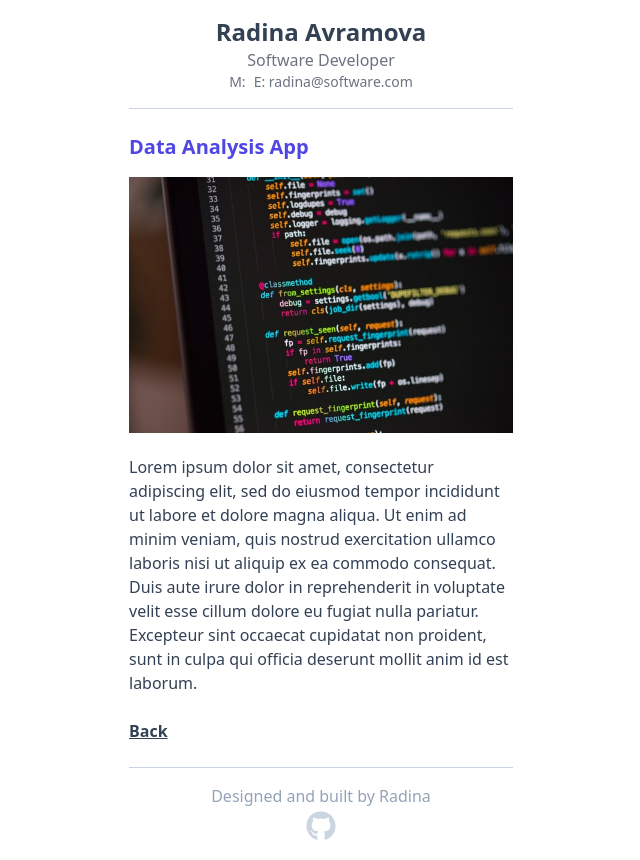
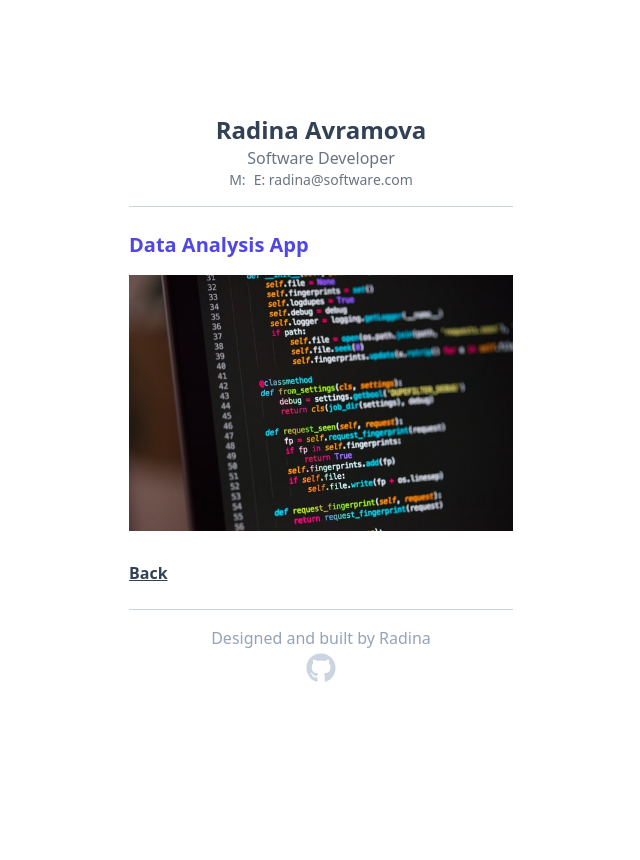
Before and after one commit to RadinaAvramova/nextjs-portfolio-tutorial, a Next.js app in the folder portfolio-site/: page /data_analysis in a window 1280 px wide. Shown: the whole page, without its empty margins (319-959 px from the left). After the commit the page ends 800 px from the top, so only its background shows below. Built offline with nearby package versions, Linux system fonts and the light colour scheme.

Commit message:
Update data_analysis.tsx

```diff
--- a/portfolio-site/pages/data_analysis.tsx
+++ b/portfolio-site/pages/data_analysis.tsx
@@ -11,13 +11,7 @@
       </h1>
       <Image src={projectImage} />
       <div className="mt-4">
-        Lorem ipsum dolor sit amet, consectetur adipiscing elit, sed do eiusmod
-        tempor incididunt ut labore et dolore magna aliqua. Ut enim ad minim
-        veniam, quis nostrud exercitation ullamco laboris nisi ut aliquip ex ea
-        commodo consequat. Duis aute irure dolor in reprehenderit in voluptate
-        velit esse cillum dolore eu fugiat nulla pariatur. Excepteur sint
-        occaecat cupidatat non proident, sunt in culpa qui officia deserunt
-        mollit anim id est laborum.
+
       </div>
       <div className="mt-6">
         <Link href="/">
```
